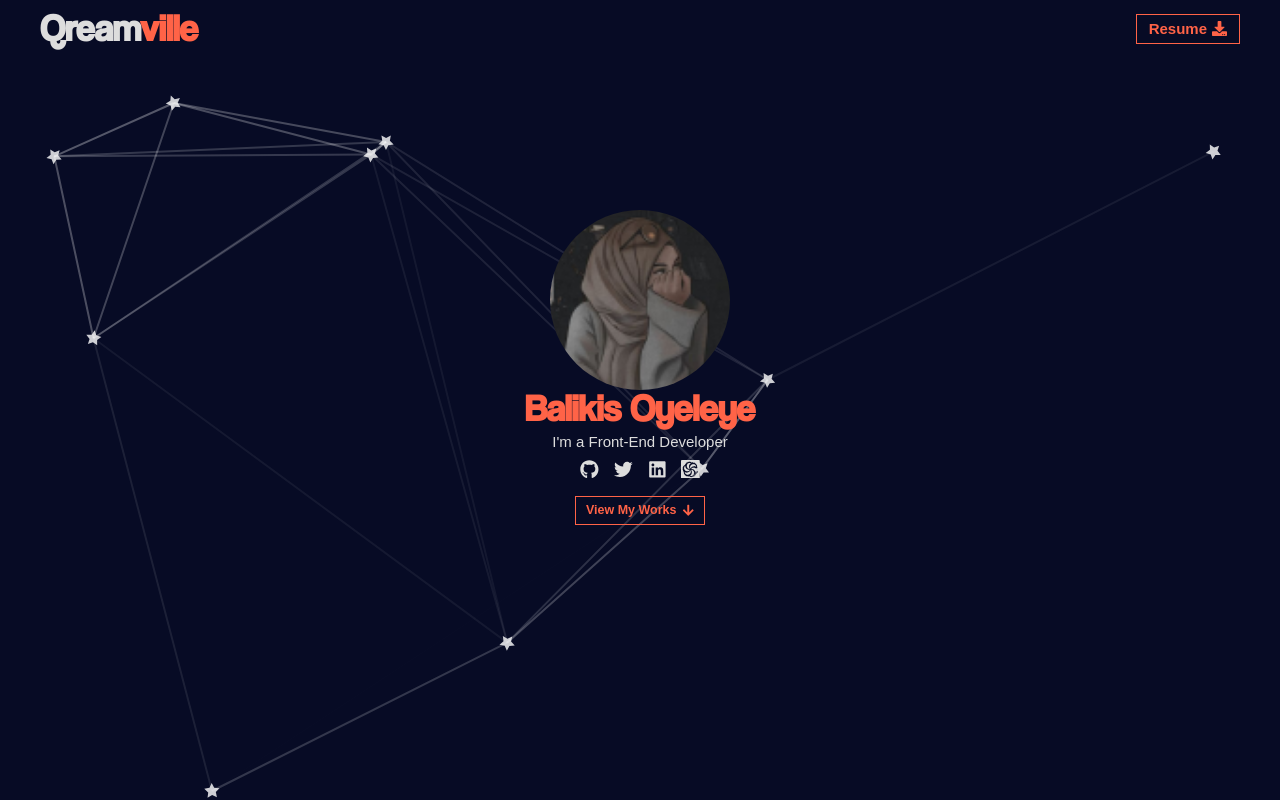
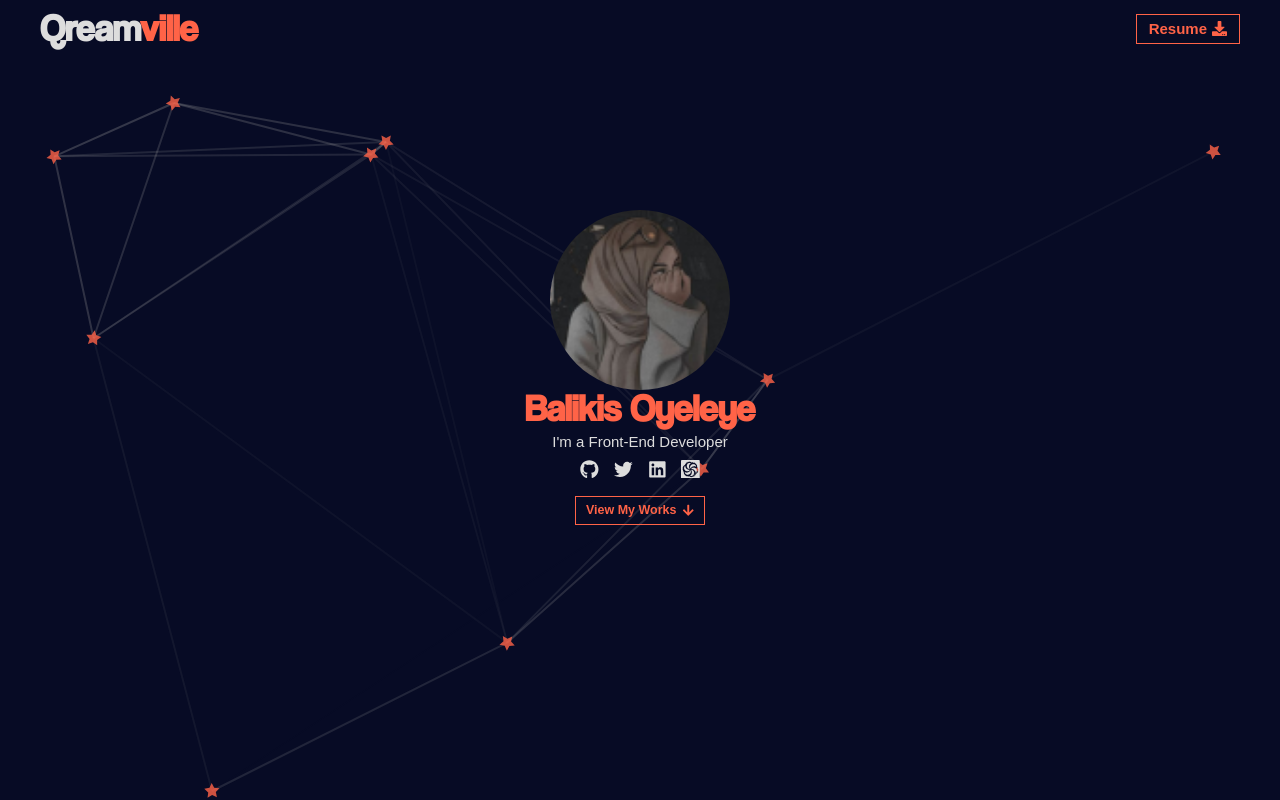
Before and after one commit to Qreamville/My-Portfolio, a React (Create React App) app: page / in a window 1280 px wide. Built offline with nearby package versions, Linux system fonts and the light colour scheme.

Commit message:
Modify star color to tomato

```diff
--- a/src/components/particles/Particle.js
+++ b/src/components/particles/Particle.js
@@ -30,7 +30,7 @@ const Particle = () => {
             }
           },
           "color": {
-            "value": "#fff"
+            "value": "ff6347"
           },
           "shape": {
             "type": "star",
@@ -71,7 +71,7 @@ const Particle = () => {
           "line_linked": {
             "enable": true,
             "distance": 600,
-            "color": "#ffffff",
+            "color": "#999",
             "opacity": 0.4,
             "width": 2
           },
```
